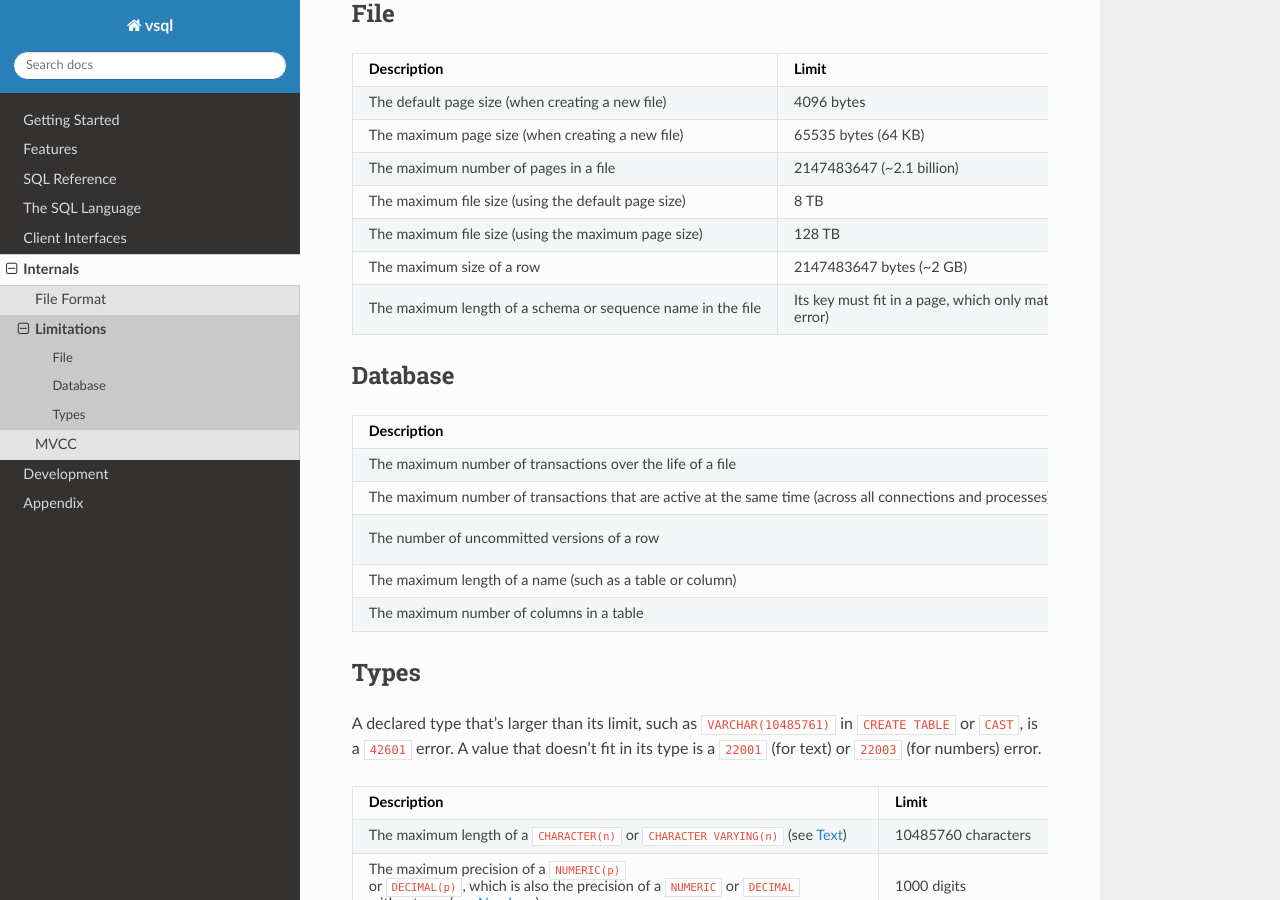
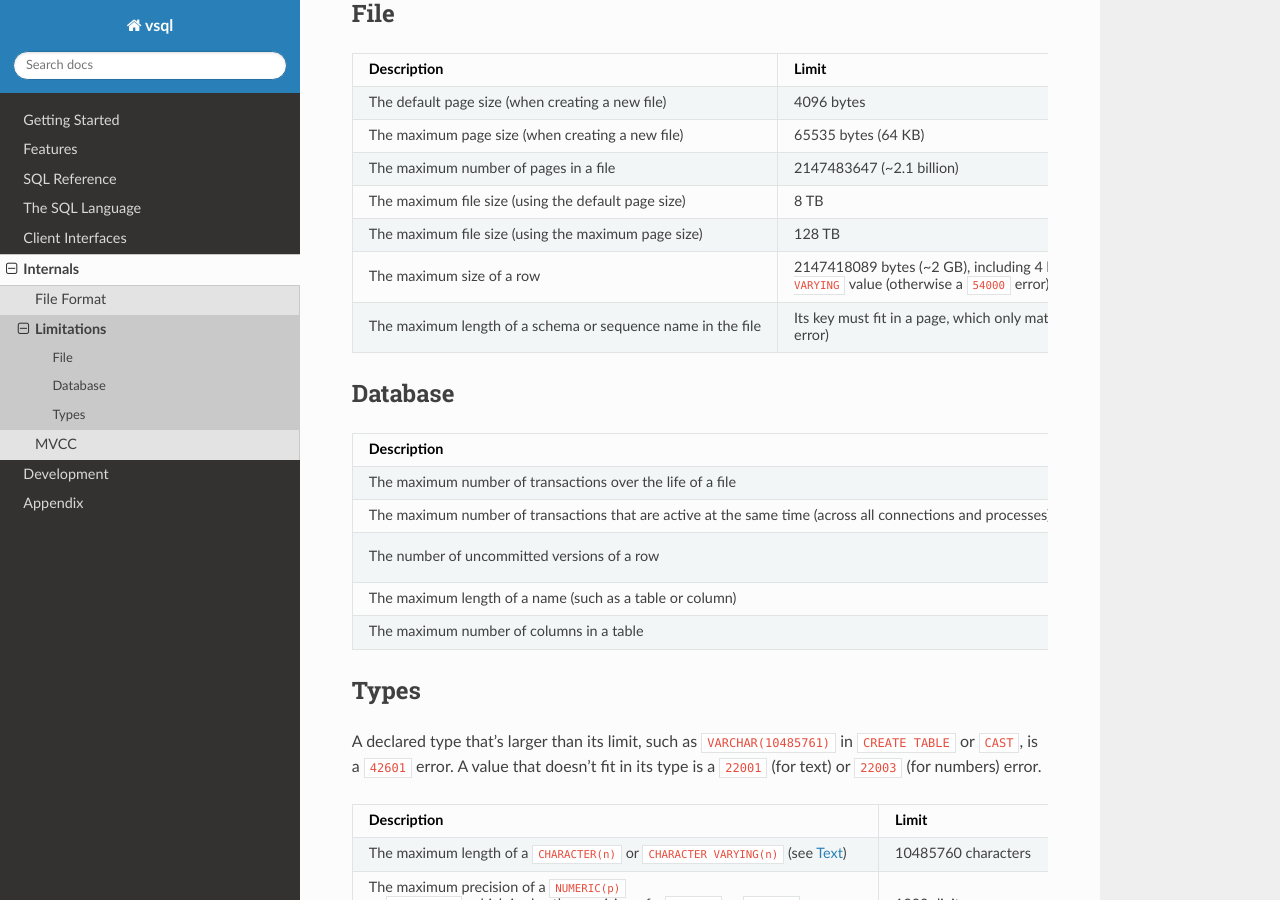
Before and after one commit to elliotchance/vsql, a Sphinx documentation site: the page built from docs/limitations.rst, in a window 1280 px wide and 900 px high, scrolled down 391 px. Built offline with Sphinx 7.4.7 and the Read the Docs theme 3.1.0, drawn with Linux system fonts in a browser that asks for light colours.

Commit message:
storage: Reject rows that are too big to be written
Nothing checked the size of a row before it was written, so a row over 2 GB
(such as one with many long VARCHAR values) would overflow the length of its
page object, or panic. It's now 54000 (program limit exceeded) before
anything is written. The limit is a little under 2 GB, since the page object
also holds the key.

Fixes #565

Co-Authored-By: Claude Opus 5.5 <noreply@anthropic.com>

```diff
--- a/docs/limitations.rst
+++ b/docs/limitations.rst
@@ -31,7 +31,8 @@ File
     - 128 TB
 
   * - The maximum size of a row
-    - 2147483647 bytes (~2 GB)
+    - 2147418089 bytes (~2 GB), including 4 bytes for each ``CHARACTER`` or
+      ``CHARACTER VARYING`` value (otherwise a ``54000`` error)
 
   * - The maximum length of a schema or sequence name in the file
     - Its key must fit in a page, which only matters for a small page size
```
Also changed, not shown: 4 other files.
